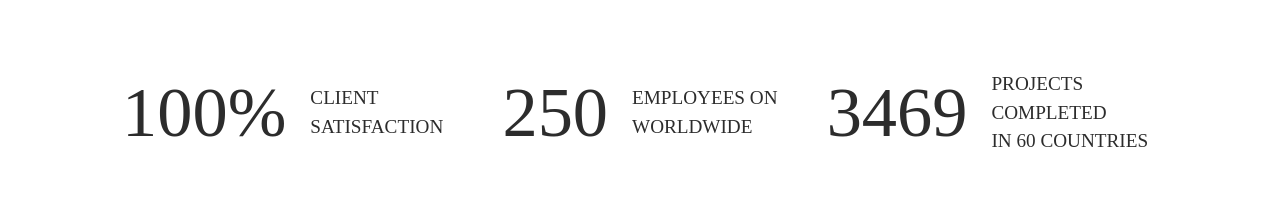
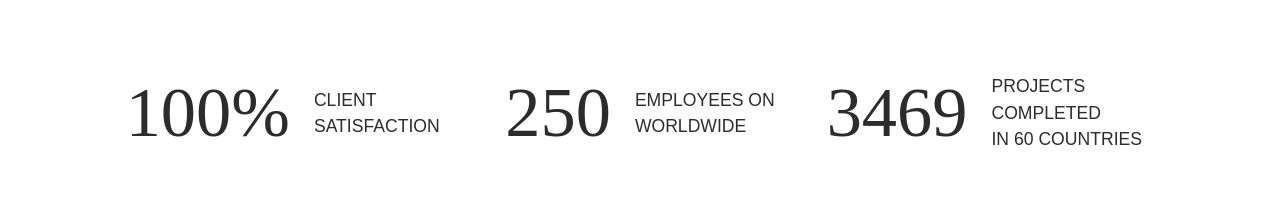
Before and after one commit to punjabinuclei/MohitDangi, a React (Vite) app: page / in a window 1280 px wide. Shown: the part 1807-2013 px from the top of the page. Built offline with nearby package versions, Linux system fonts and the light colour scheme.

Commit message:
Metricss

```diff
--- a/src/components/HomePage/MetricsBlock/MetricsBlock.tsx
+++ b/src/components/HomePage/MetricsBlock/MetricsBlock.tsx
@@ -8,18 +8,18 @@ const Metrics = () => {
                 <div className="flex">
                     <h1 className="text-[4.4rem]">100%</h1>
 
-                    <p className="self-center pl-6 uppercase text-[1.2rem]">Client <br /> Satisfaction</p>
+                    <p className="self-center pl-6 uppercase text-[1.1rem] font2">Client <br /> Satisfaction</p>
                 </div>
 
                 <div className="flex">
                     <h1 className="text-[4.4rem]">250</h1>
-                    <p className="self-center pl-6 uppercase text-[1.2rem]">Employees On<br />Worldwide </p>
+                    <p className="self-center pl-6 uppercase text-[1.1rem] font2">Employees On<br />Worldwide </p>
                 </div>
 
 
                 <div className="flex">
                     <h1 className="text-[4.4rem]">3469</h1>
-                    <p className="self-center pl-6 uppercase text-[1.2rem]">Projects Completed <br /> in 60 Countries</p>
+                    <p className="self-center pl-6 uppercase text-[1.1rem] font2">Projects Completed <br /> in 60 Countries</p>
                 </div>
 
             </div>
```
